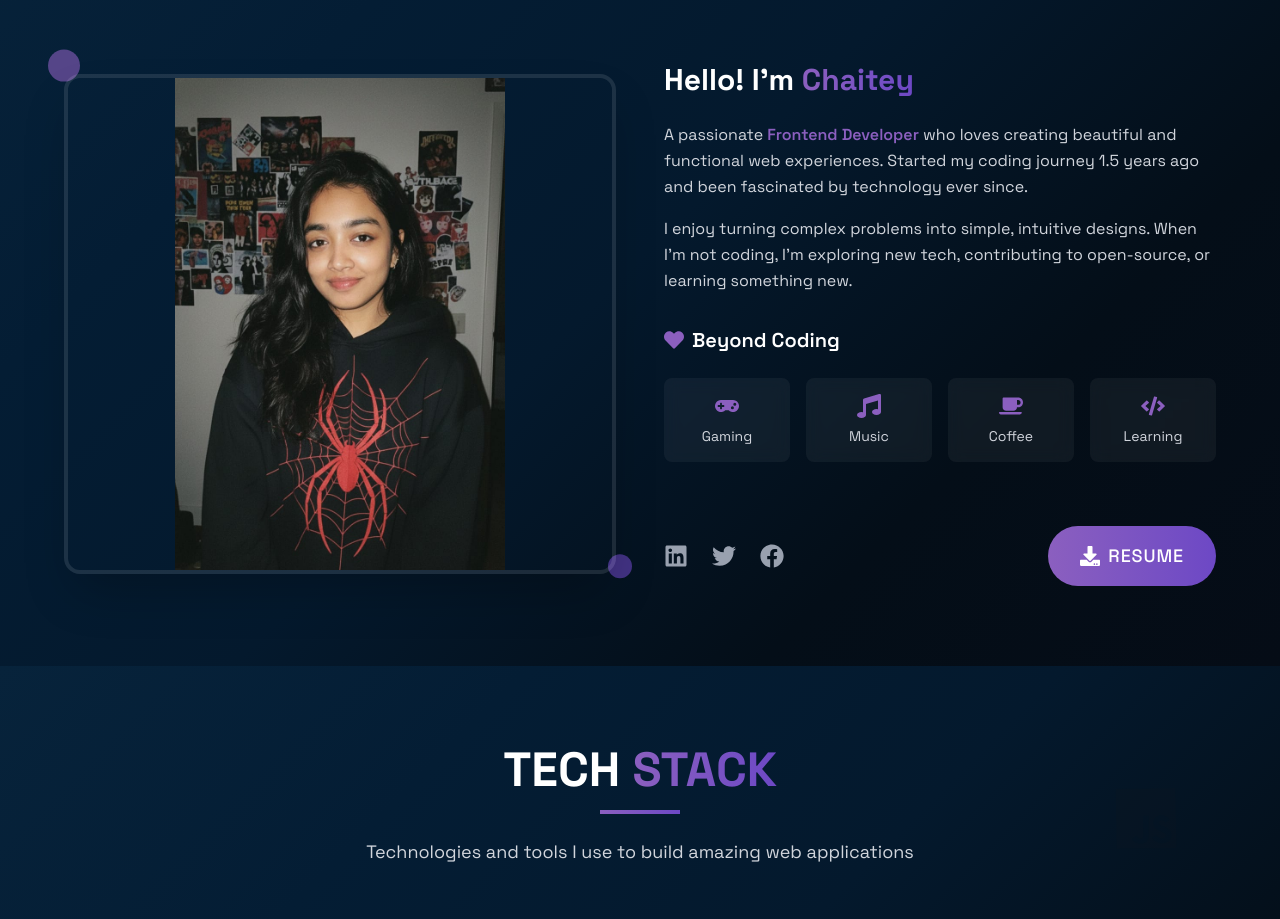
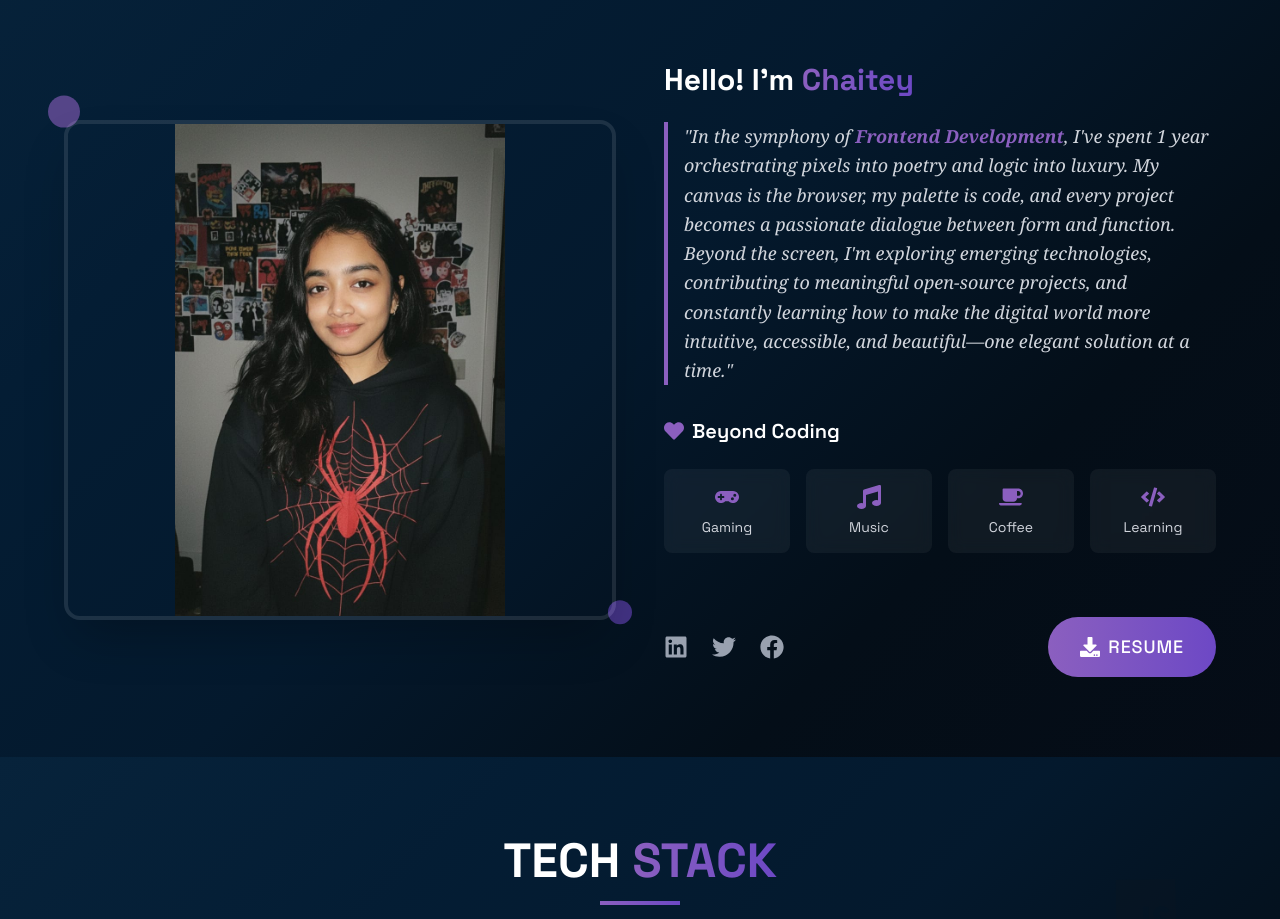
Before and after one commit to chaitey23/Chaitey, a React (Vite) app: page / in a window 1280 px wide. Shown: the part 1080-1999 px from the top of the page. Built offline with nearby package versions, Linux system fonts and the light colour scheme.

Commit message:
Update hero,contact,project section content

```diff
--- a/src/Components/AboutMe.jsx
+++ b/src/Components/AboutMe.jsx
@@ -225,22 +225,16 @@ const AboutMe = () => {
                                 Hello! I'm <span className="text-transparent bg-clip-text bg-gradient-to-r from-[#8B5FBF] to-[#6D48C5]">Chaitey</span>
                             </h3>
 
+
                             <div className="space-y-4">
                                 <motion.p
-                                    className="text-gray-300 leading-relaxed"
+                                    className="text-gray-300 leading-relaxed italic border-l-4 border-[#8B5FBF] pl-4 font-serif text-lg"
                                     variants={itemVariants}
                                 >
-                                    A passionate <span className="text-[#8B5FBF] font-semibold">Frontend Developer</span> who loves creating
-                                    beautiful and functional web experiences. Started my coding journey 1.5 years ago
-                                    and been fascinated by technology ever since.
-                                </motion.p>
-
-                                <motion.p
-                                    className="text-gray-300 leading-relaxed"
-                                    variants={itemVariants}
-                                >
-                                    I enjoy turning complex problems into simple, intuitive designs. When I'm not coding,
-                                    I'm exploring new tech, contributing to open-source, or learning something new.
+                                    "In the symphony of <span className="text-[#8B5FBF] font-bold">Frontend Development</span>, I've spent 1 year orchestrating pixels into poetry and logic into luxury.
+                                    My canvas is the browser, my palette is code, and every project becomes a passionate dialogue between form and function.
+                                    Beyond the screen, I'm exploring emerging technologies, contributing to meaningful open-source projects, and constantly
+                                    learning how to make the digital world more intuitive, accessible, and beautiful—one elegant solution at a time."
                                 </motion.p>
                             </div>
                         </motion.div>
```
